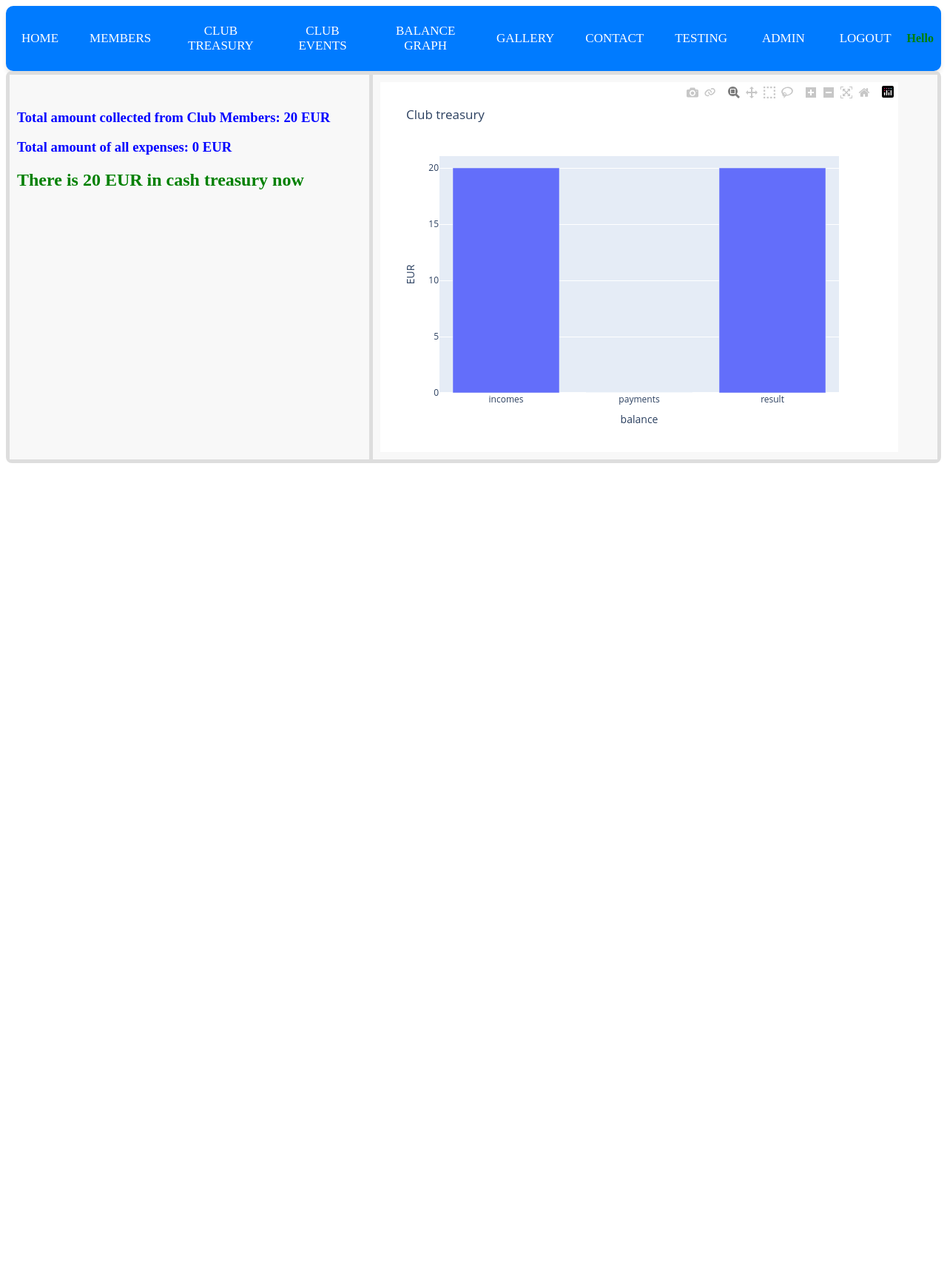
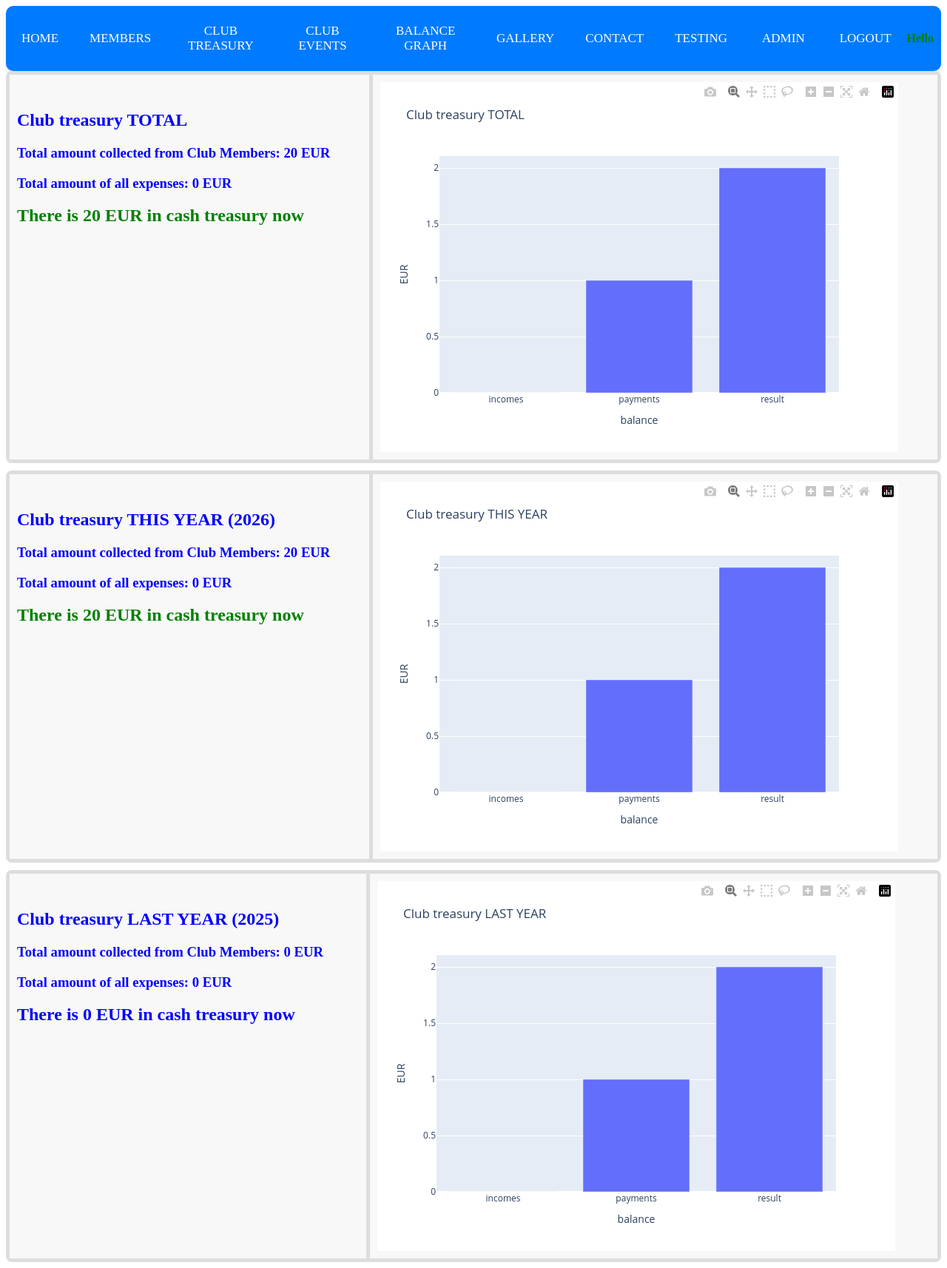
Before and after one commit to emax-77/Cycling-Club, a Django app: page /balance_graph/ in a window 1280 px wide. Shown: the whole page at 74% size. Before the commit the page ends 626 px from the top, so only its background shows below. Run offline with Django 5.2, Linux system fonts and the light colour scheme; data comes from the database, SQL or seed files in the repository; both versions use the stored data as it was after the commit; parts of the project's set-up code (start-up, migrations or seed data) failed here and were passed over; some libraries are stand-ins or nearby versions.

Commit message:
Refactor balance graph logic to include yearly breakdowns and improve template structure

```diff
--- a/members/templates/balance_graph.html
+++ b/members/templates/balance_graph.html
@@ -21,22 +21,70 @@
     padding: 10px;
   }
 </style>
+
+<div class="grid-container" style="margin-bottom: 10px;">
+  <div style="color: blue;">
+      <br>
+      <h2>Club treasury TOTAL</h2>
+      <h3>Total amount collected from Club Members: {{ sum_fees_total }} EUR</h3>
+      <h3>Total amount of all expenses: {{ sum_expenses_total }} EUR </h3>
+      {% if cash_balance_total > 0 %}
+      <h2 style="color: green;">There is {{ cash_balance_total }} EUR in cash treasury now</h2>
+      {% elif cash_balance_total < 0 %}
+      <h2 style="color: red;">There is {{ cash_balance_total }} EUR in cash treasury now</h2>
+      {% else %}
+      <h2 style="color: blue;">There is {{ cash_balance_total }} EUR in cash treasury now</h2>
+      {% endif %}
+  </div>
+  <div>
+      {% if graph_total %}
+      {{ graph_total|safe }}
+      {% else %}
+      <p>No graph was provided.</p>
+      {% endif %}
+  </div>
+</div>
+
+<div class="grid-container" style="margin-bottom: 10px;">
+  <div style="color: blue;">
+      <br>
+      <h2>Club treasury THIS YEAR{% if year_now %} ({{ year_now }}){% endif %}</h2>
+      <h3>Total amount collected from Club Members: {{ sum_fees_this_year }} EUR</h3>
+      <h3>Total amount of all expenses: {{ sum_expenses_this_year }} EUR </h3>
+      {% if cash_balance_this_year > 0 %}
+      <h2 style="color: green;">There is {{ cash_balance_this_year }} EUR in cash treasury now</h2>
+      {% elif cash_balance_this_year < 0 %}
+      <h2 style="color: red;">There is {{ cash_balance_this_year }} EUR in cash treasury now</h2>
+      {% else %}
+      <h2 style="color: blue;">There is {{ cash_balance_this_year }} EUR in cash treasury now</h2>
+      {% endif %}
+  </div>
+  <div>
+      {% if graph_this_year %}
+      {{ graph_this_year|safe }}
+      {% else %}
+      <p>No graph was provided.</p>
+      {% endif %}
+  </div>
+</div>
+
 <div class="grid-container">
   <div style="color: blue;">
       <br>
-      <h3>Total amount collected from Club Members: {{ sum_fees }} EUR</h3>
-      <h3>Total amount of all expenses: {{ sum_expenses }} EUR </h3>
-      {% if cash_balance > 0 %}
-      <h2 style="color: green;">There is {{ cash_balance }} EUR in cash treasury now</h2>
-      {% elif cash_balance < 0 %}
-      <h2 style="color: red;">There is {{ cash_balance }} EUR in cash treasury now</h2>
+      <h2>Club treasury LAST YEAR{% if year_last %} ({{ year_last }}){% endif %}</h2>
+      <h3>Total amount collected from Club Members: {{ sum_fees_last_year }} EUR</h3>
+      <h3>Total amount of all expenses: {{ sum_expenses_last_year }} EUR </h3>
+      {% if cash_balance_last_year > 0 %}
+      <h2 style="color: green;">There is {{ cash_balance_last_year }} EUR in cash treasury now</h2>
+      {% elif cash_balance_last_year < 0 %}
+      <h2 style="color: red;">There is {{ cash_balance_last_year }} EUR in cash treasury now</h2>
       {% else %}
-      <h2 style="color: blue;">There is {{ cash_balance }} EUR in cash treasury now</h2>
+      <h2 style="color: blue;">There is {{ cash_balance_last_year }} EUR in cash treasury now</h2>
       {% endif %}
   </div>
   <div>
-      {% if graph %}
-      {{ graph|safe }}
+      {% if graph_last_year %}
+      {{ graph_last_year|safe }}
       {% else %}
       <p>No graph was provided.</p>
       {% endif %}
--- a/members/views.py
+++ b/members/views.py
@@ -13,6 +13,7 @@ import logging
 import re
 import ssl
 import smtplib
+import datetime
 
 logger = logging.getLogger(__name__)
 from django.core.validators import validate_email
@@ -24,12 +25,12 @@ from django.db.models import Sum
 
 @login_required
 
-# home page (displayed first after login)
+# Home page (displayed first after login)
 def welcome(request):
   template = loader.get_template('welcome.html')
   return HttpResponse(template.render(request=request))
 
-# list of all members page
+# List of all members
 def members(request):
   mymembers = Member.objects.all().values()
   template = loader.get_template('all_members.html')
@@ -38,7 +39,7 @@ def members(request):
   }
   return HttpResponse(template.render(context, request))
 
-# member details page
+# Member details
 def details(request, id):
   mymember = Member.objects.get(id=id)
   total_paid = Payment.objects.filter(member=mymember, payment_type='membership').aggregate(Sum('amount'))['amount__sum'] or 0
@@ -49,27 +50,95 @@ def details(request, id):
   }
   return HttpResponse(template.render(context, request))
 
-# page with graph and balance
+#  Balance graph  / total, this year, last year
 def balance_graph(request):
-  mymembers = Member.objects.all()
-  myexpenses = Expenses.objects.all().values()
-  sum_fees = Payment.objects.filter(payment_type='membership').aggregate(Sum('amount'))['amount__sum'] or 0
-  sum_expenses = sum([x['amount'] for x in myexpenses])
-  cash_balance = sum_fees - sum_expenses
+  year_now = datetime.datetime.now().year
+  year_last = year_now - 1
 
-  # create a bar graph
-  fig = px.bar(x=["incomes", "payments", "result"], y=[sum_fees, sum_expenses, cash_balance], labels={"x":"balance", "y":"EUR"}, title='Club treasury')
-  graph = fig.to_html(full_html=False, default_height=500, default_width=700)
+  sum_fees_total = Payment.objects.filter(payment_type='membership').aggregate(Sum('amount'))['amount__sum'] or 0
+  sum_sponsorship_total = Payment.objects.filter(payment_type='other').aggregate(Sum('amount'))['amount__sum'] or 0
+  sum_expenses_total = Expenses.objects.aggregate(Sum('amount'))['amount__sum'] or 0
+  sum_income_total = sum_fees_total + sum_sponsorship_total
+  cash_balance_total = sum_income_total - sum_expenses_total
+
+  sum_fees_this_year = Payment.objects.filter(payment_type='membership', period_year=year_now).aggregate(Sum('amount'))['amount__sum'] or 0
+  sum_sponsorship_this_year = Payment.objects.filter(payment_type='other', date_paid__year=year_now).aggregate(Sum('amount'))['amount__sum'] or 0
+  sum_expenses_this_year = Expenses.objects.filter(payment_date__year=year_now).aggregate(Sum('amount'))['amount__sum'] or 0
+  sum_income_this_year = sum_fees_this_year + sum_sponsorship_this_year
+  cash_balance_this_year = sum_income_this_year - sum_expenses_this_year
+
+  sum_fees_last_year = Payment.objects.filter(payment_type='membership', period_year=year_last).aggregate(Sum('amount'))['amount__sum'] or 0
+  sum_sponsorship_last_year = Payment.objects.filter(payment_type='other', date_paid__year=year_last).aggregate(Sum('amount'))['amount__sum'] or 0
+  sum_expenses_last_year = Expenses.objects.filter(payment_date__year=year_last).aggregate(Sum('amount'))['amount__sum'] or 0
+  sum_income_last_year = sum_fees_last_year + sum_sponsorship_last_year
+  cash_balance_last_year = sum_income_last_year - sum_expenses_last_year
+
+  fig_total = px.bar(
+    x=["incomes", "payments", "result"],
+    y=[float(sum_income_total), float(sum_expenses_total), float(cash_balance_total)],
+    labels={"x": "balance", "y": "EUR"},
+    title='Club treasury TOTAL'
+  )
+  # Include Plotly.js only once (via CDN) to keep response size reasonable.
+  graph_total = fig_total.to_html(
+    full_html=False,
+    include_plotlyjs='cdn',
+    default_height=500,
+    default_width=700,
+  )
+
+  fig_this_year = px.bar(
+    x=["incomes", "payments", "result"],
+    y=[float(sum_income_this_year), float(sum_expenses_this_year), float(cash_balance_this_year)],
+    labels={"x": "balance", "y": "EUR"},
+    title='Club treasury THIS YEAR'
+  )
+  graph_this_year = fig_this_year.to_html(
+    full_html=False,
+    include_plotlyjs=False,
+    default_height=500,
+    default_width=700,
+  )
+
+  fig_last_year = px.bar(
+    x=["incomes", "payments", "result"],
+    y=[float(sum_income_last_year), float(sum_expenses_last_year), float(cash_balance_last_year)],
+    labels={"x": "balance", "y": "EUR"},
+    title='Club treasury LAST YEAR'
+  )
+  graph_last_year = fig_last_year.to_html(
+    full_html=False,
+    include_plotlyjs=False,
+    default_height=500,
+    default_width=700,
+  )
 
   template = loader.get_template('balance_graph.html')
-  context = {'graph':graph,
-             'sum_fees': sum_fees,
-             'sum_expenses': sum_expenses,
-             'cash_balance': cash_balance
+  context = {
+    'graph_total': graph_total,
+    'graph_this_year': graph_this_year,
+    'graph_last_year': graph_last_year,
+    'year_now': year_now,
+    'year_last': year_last,
+
+    # totals
+    'sum_fees_total': sum_fees_total,
+    'sum_expenses_total': sum_expenses_total,
+    'cash_balance_total': cash_balance_total,
+
+    # this year
+    'sum_fees_this_year': sum_fees_this_year,
+    'sum_expenses_this_year': sum_expenses_this_year,
+    'cash_balance_this_year': cash_balance_this_year,
+
+    # last year
+    'sum_fees_last_year': sum_fees_last_year,
+    'sum_expenses_last_year': sum_expenses_last_year,
+    'cash_balance_last_year': cash_balance_last_year,
   }
   return HttpResponse(template.render(context, request))
 
-# contact page - to send email to club-admin
+# Contact page - to send email to club-admin
 def contact(request):
   template = loader.get_template('contact.html')
   context = {}
@@ -79,13 +148,13 @@ def contact(request):
     email = (request.POST.get('email') or '').strip()
     message_content = (request.POST.get('message') or '').strip()
 
-    # Prevent header injection (CR/LF) in name/email
+    # prevent header injection (CR/LF) in name/email
     if any(ch in name for ch in ('\n', '\r')) or any(ch in email for ch in ('\n', '\r')):
       context['error_message'] = 'Invalid characters in name or email.'
       return HttpResponse(template.render(context, request))
     name = name.replace('\r', ' ').replace('\n', ' ')
 
-    # Validate email format
+    # validate email format
     try:
       validate_email(email)
     except DjangoValidationError:
@@ -160,7 +229,7 @@ def contact(request):
 
   return HttpResponse(template.render(context, request))
 
-# gallery page
+# Gallery
 def gallery(request):
   club_pictures = ClubPicture.objects.all()
   template = loader.get_template('gallery.html')
@@ -169,7 +238,7 @@ def gallery(request):
   }
   return HttpResponse(template.render(context, request))
 
-# club treasury page
+# Club treasury
 def club_treasury(request):
   members = Member.objects.all()
   mymembers = []
@@ -185,7 +254,7 @@ def club_treasury(request):
   }
   return HttpResponse(template.render(context, request))
 
-# club events page with event signup
+# Club events page with event signup
 def club_events(request):
     myevents = ClubEvents.objects.all().values()
     members_subscribed_for_event = EventSubscribe.objects.all().values()
@@ -209,7 +278,7 @@ def club_events(request):
         email_from = _sanitize_header(str(settings.EMAIL_HOST_USER) if settings.EMAIL_HOST_USER is not None else '')
         recipient_list = [_sanitize_header(user.email)]
 
-        # Validate recipient email
+        # validate recipient email
         try:
           validate_email(recipient_list[0])
         except DjangoValidationError:
@@ -277,11 +346,11 @@ def club_events(request):
         }
         return HttpResponse(template.render(context, request))
 
-# test page
+# Test page
 def testing(request):
     template = loader.get_template('template.html')
     return HttpResponse(template.render(request=request))
 
- # sanitize header values to prevent header injection (remove CR/LF)
+ # Sanitize header values (remove CR/LF to prevent header injection)
 def _sanitize_header(val):
   return re.sub(r'[\r\n]+', ' ', (val or '')).strip()
```
Also changed, not shown: db.sqlite3.
